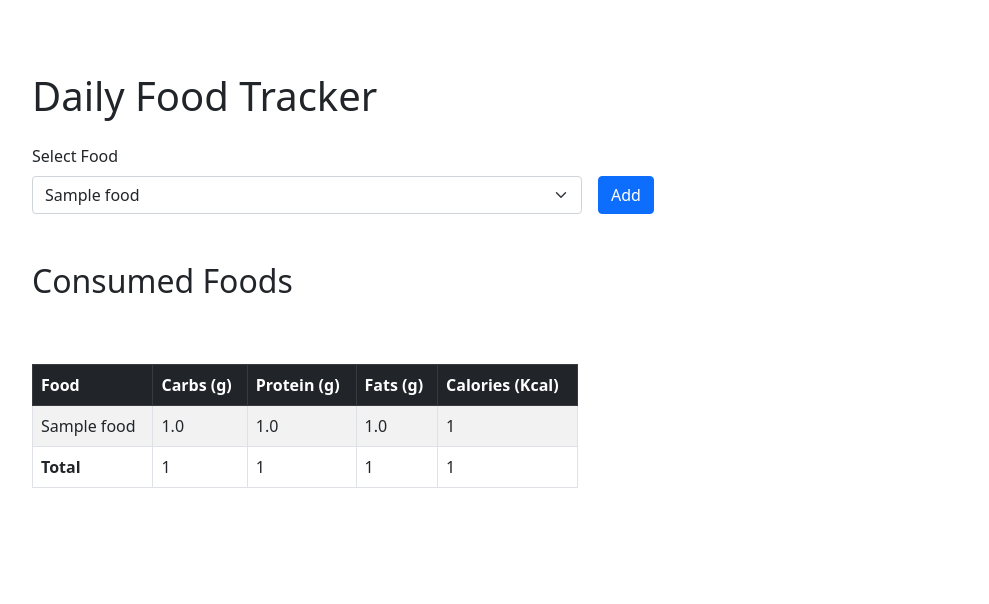
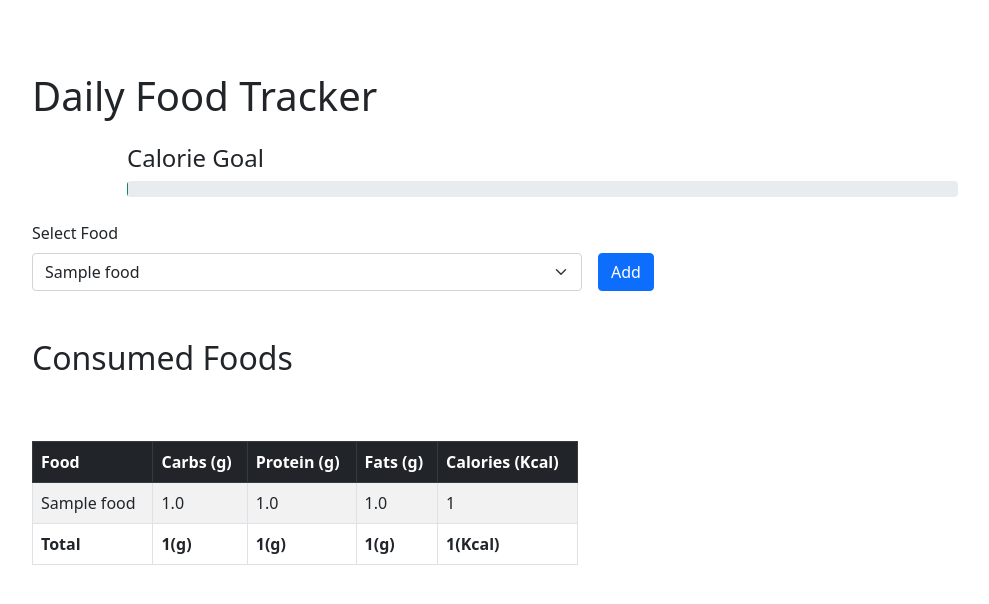
Before and after one commit to tamim-vaiya/calorie-counter-django, a Django app: page / in a window 1280 px wide. Shown: the part 56-660 px from the top of the page, without its empty margins (50-1039 px from the left). Run offline with Django 5.2, Linux system fonts and the light colour scheme; a user stored in the database is signed in; tables that the repository leaves empty hold one stand-in row (values such as "Sample post").

Commit message:
Added Calorie Progress Bar

```diff
--- a/myapp/templates/myapp/index.html
+++ b/myapp/templates/myapp/index.html
@@ -20,6 +20,15 @@
     <div class="container py-5">
 
         <h1 class="mb-4">Daily Food Tracker</h1>
+
+        <div class="row mb-4">
+            <div class="col-md-9 offset-1">
+                <h4>Calorie Goal</h4>
+                <div class="progress">
+                    <div class="progress-bar bg-success" role="progressbar" style='width: 0%;' aria-valuenow="0" aria-valuemin="0" aria-valuemax="100"></div>
+                </div>
+            </div>
+        </div>
 
         <!-- Form -->
         <form method="POST" class="row g-3 mb-5">
@@ -96,9 +105,12 @@
         calories += parseFloat(table.rows[i].cells[4].innerHTML);
         calories = Math.round(calories);
     }
-    document.getElementById('total_carbs').innerHTML = carbs;
-    document.getElementById('total_protein').innerHTML = protein;
-    document.getElementById('total_fats').innerHTML = fats;
-    document.getElementById('total_calories').innerHTML = calories;
+    document.getElementById('total_carbs').innerHTML = '<b>' + carbs + '(g)</b>';
+    document.getElementById('total_protein').innerHTML = '<b>' + protein + '(g)</b>';
+    document.getElementById('total_fats').innerHTML = '<b>' + fats + '(g)</b>';
+    document.getElementById('total_calories').innerHTML = '<b>' + calories + '(Kcal)</b>';
+
+    var calPer = (calories/2000) * 100;
+    document.getElementsByClassName("progress-bar")[0].setAttribute("style", "width:" + calPer + "%");
 </script>
 </html>
```
